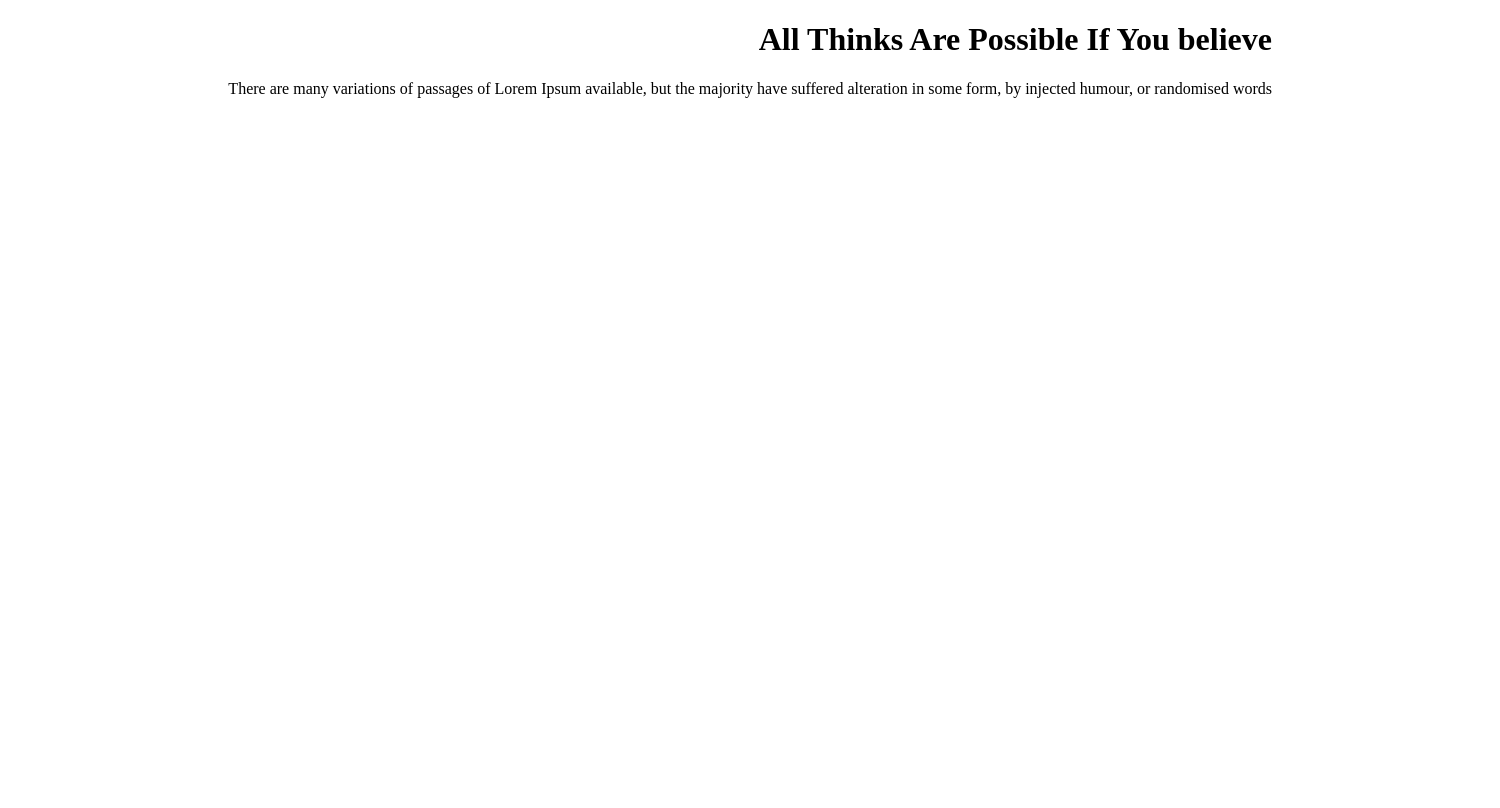
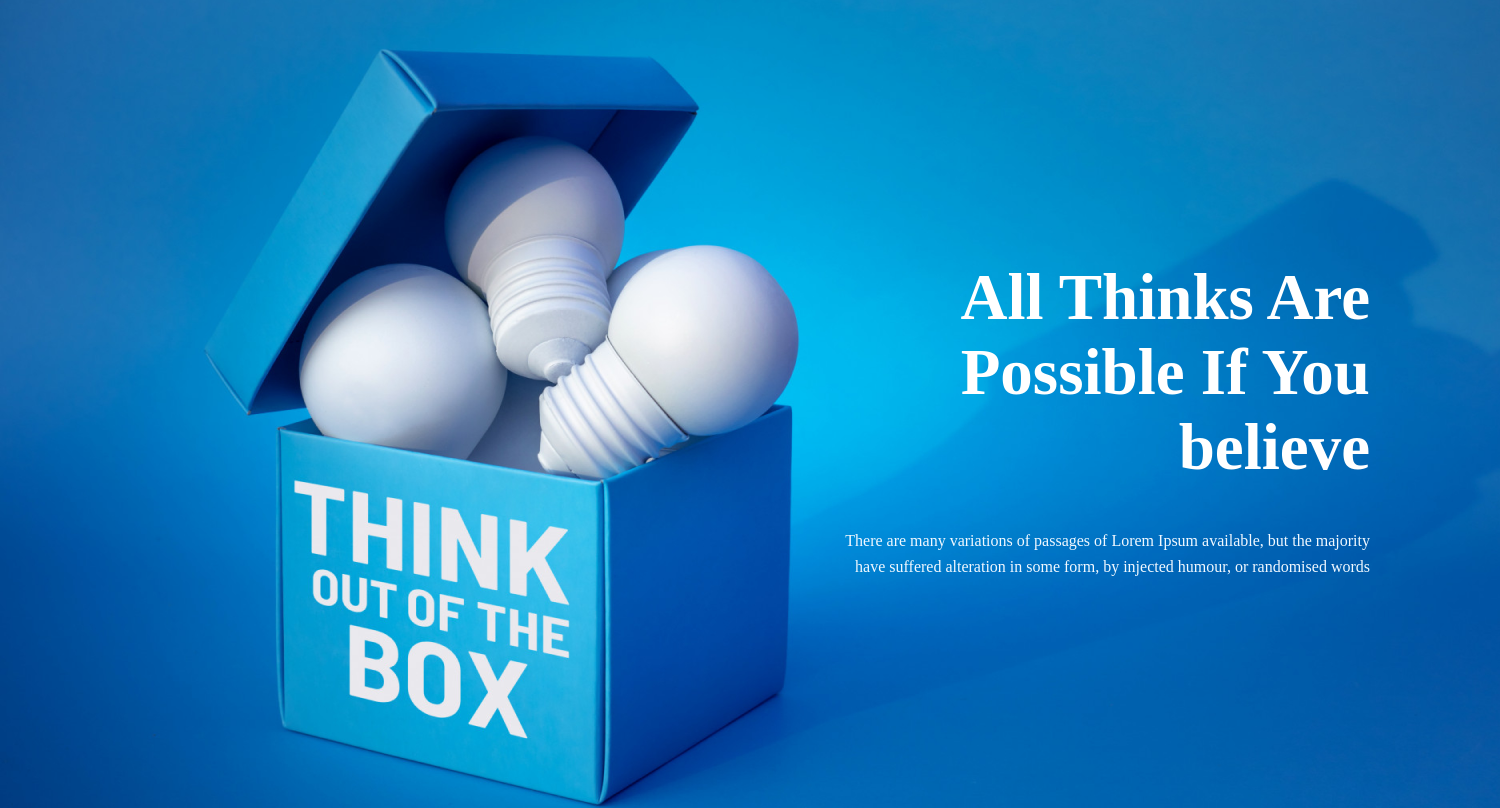
Before and after one commit to huzza902/new-year-new-me, a plain HTML site: page index.html in a window 1280 px wide. Shown: the whole page, 1500 px wide, since content can reach past the window. Drawn offline with Linux system fonts and the light colour scheme.

Commit message:
added header

```diff
--- a/styles/style.css
+++ b/styles/style.css
@@ -1,3 +1,38 @@
-.head{
+.head {
+    color: aliceblue;
     text-align: right;
+    position: absolute;
+    width: 525px;
+    height: 228px;
+    left: 845px;
+    right: 230px;
+    top: 216px;
+    bottom: 2785px
 }
+
+header {
+    background-image: url("../images/banner/banner3.png");
+    width: 1500px;
+    height: 808px;
+    position: absolute;
+    left: 0;
+    right: 0;
+    top: 0;
+    bottom: 2421px;
+}
+.mot{
+    font-size: 65px;
+color: #ffffff;
+font-weight: 700;
+font-family: "Work Sans";
+}
+.submot{
+    /* width: 494px; */
+/* height: 78px; */
+font-size: 16px;
+line-height: 26px;
+/* color: #ffffff; */
+font-weight: 400;
+/* font-family: "Work Sans"; */
+text-align:
+}
```
Also changed, not shown: index.html (+1 -0 lines).
